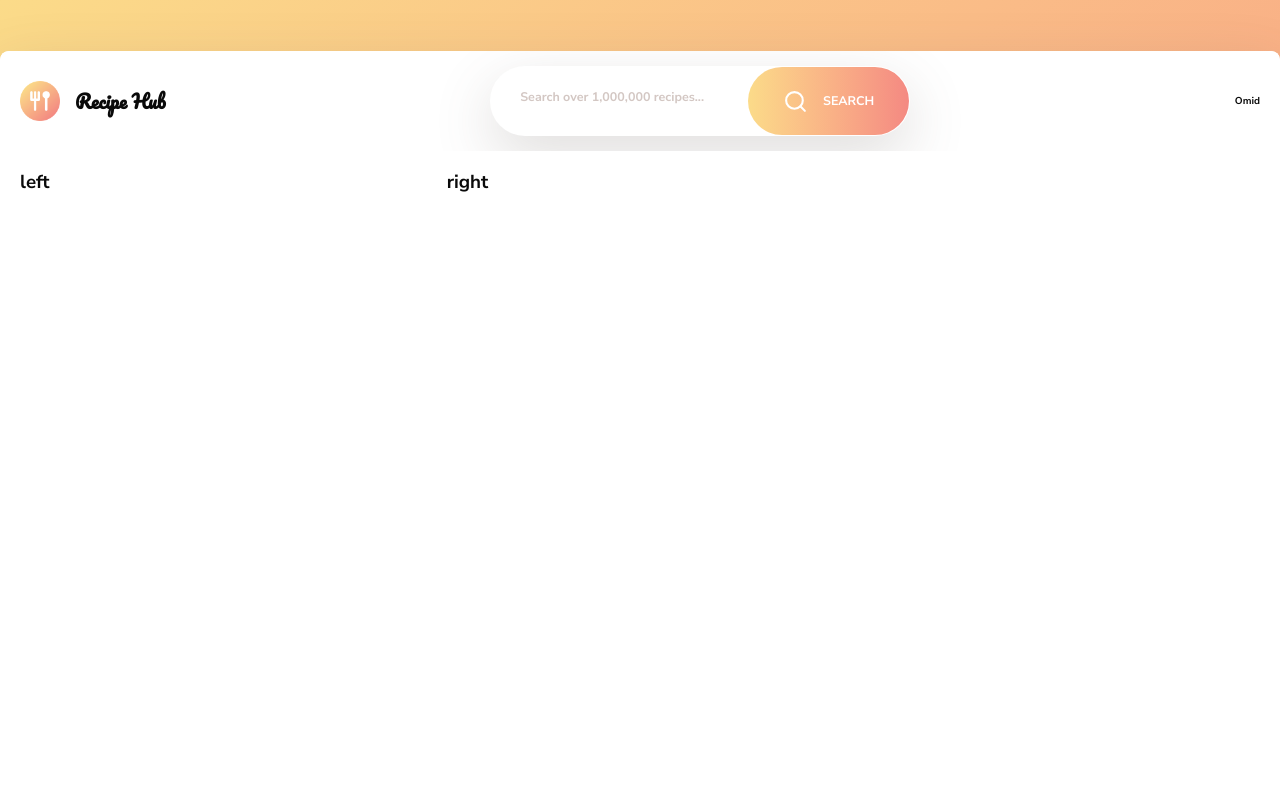
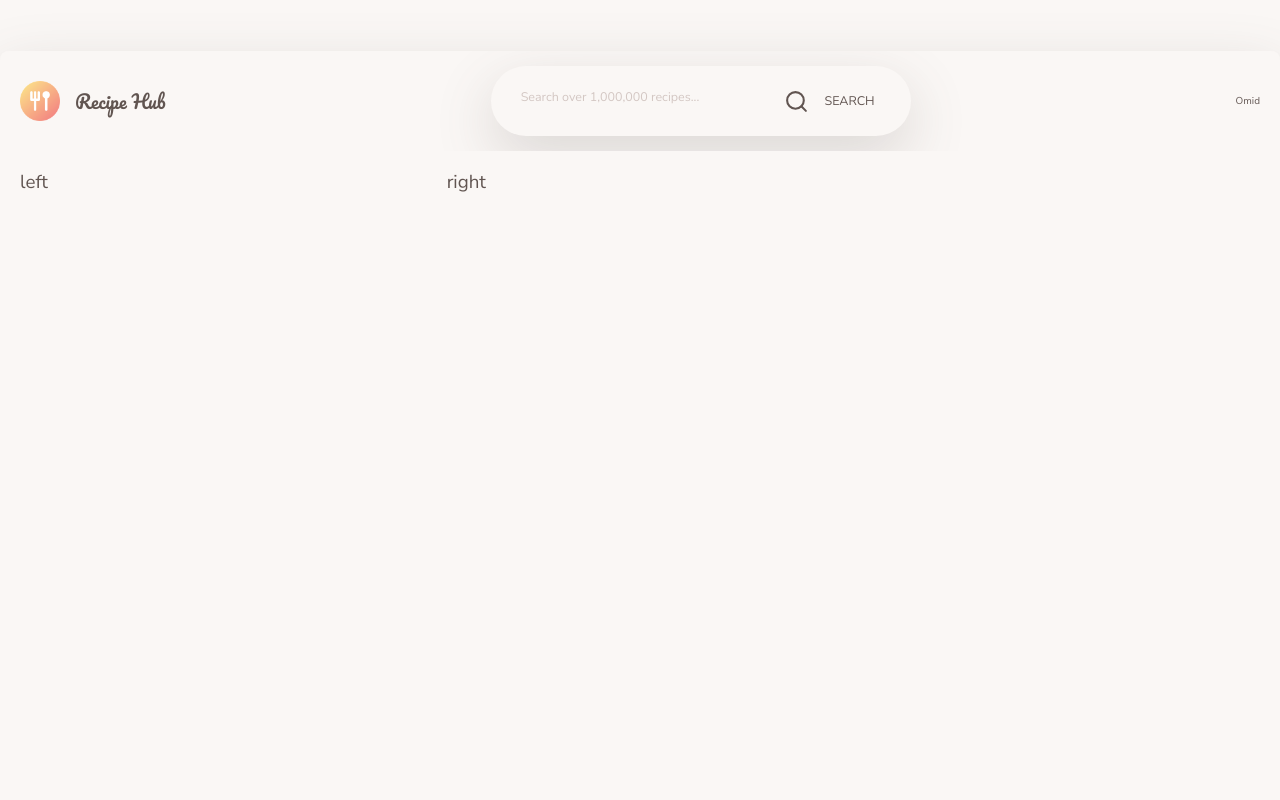
Before and after one commit to omidsdgi/recipe-hub, a Next.js app: page / in a window 1280 px wide. Shown: the top 800 px of the page. Built offline with nearby package versions, Linux system fonts and the light colour scheme.

Commit message:
refactor (theme): align theme tokens with shadcn design system

```diff
--- a/src/app/globals.css
+++ b/src/app/globals.css
@@ -10,154 +10,116 @@
     font-size: 62.5%;
     @apply font-sans;
   }
+
   body {
-    font-family: var(--font-body);
-    font-weight: bold;
     min-height: 100vh;
     line-height: 1.6;
-    color: var(--color-foreground);
-    background: transparent;
+
+    font-family: var(--font-body);
+
     @apply bg-background text-foreground;
   }
+
   * {
     @apply border-border outline-ring/50;
   }
+
+  *,
+  *::before,
+  *::after {
+    box-sizing: border-box;
   }
-  @theme  {
-    /* Brand */
-    --color-primary: #f38e82;
-    --color-primary-hover: #ec7b6d;
 
-    --color-gradient-from: #fbdb89;
-    --color-gradient-to: #f48982;
+  img,
+  picture,
+  svg {
+    display: block;
+    max-width: 100%;
+  }
 
-    /* Semantic */
-    --color-background: #faf7f5;
-    --color-surface: #ffffff;
+  button,
+  input,
+  textarea,
+  select {
+    font: inherit;
+  }
 
-    --color-foreground: #615551;
-    --color-muted: #918581;
+  a {
+    color: inherit;
+    text-decoration: none;
+  }
+}
+@theme {
+  --gradient-from: #fbdb89;
+  --gradient-to: #f48982;
 
-    --color-border: #f2efee;
+  --shadow-card: 0 2rem 6rem rgba(97, 85, 81, 0.2);
+
   --color-placeholder: #d3c7c3;
-
-    /* Shadow */
-    --shadow-card: 0 2rem 6rem rgba(97, 85, 81, 0.2);
 }
 .dark {
-    --color-background: #181614;
-    --color-surface: #24201e;
+  color-scheme: dark;
 
-    --color-foreground: #f9f5f3;
-    --color-muted: #b8aaa5;
+  --background: #181614;
+  --foreground: #f9f5f3;
 
-    --color-border: #3b3532;
-    --color-placeholder: #7b6f6a;
+  --card: #24201e;
+  --card-foreground: #f9f5f3;
 
-    --color-primary: #f38e82;
-    --color-primary-hover: #f6a092;
+  --popover: #24201e;
+  --popover-foreground: #f9f5f3;
 
-    --color-gradient-from: #f8c96a;
-    --color-gradient-to: #f38e82;
+  --primary: #f38e82;
+  --primary-foreground: #ffffff;
 
-    --shadow-card: 0 2rem 6rem rgba(0, 0, 0, 0.35);
+  --secondary: #3b3532;
+  --secondary-foreground: #f9f5f3;
 
-    --background: oklch(0.145 0 0);
+  --muted: #3b3532;
+  --muted-foreground: #b8aaa5;
 
-    --foreground: oklch(0.985 0 0);
+  --accent: #3b3532;
+  --accent-foreground: #f9f5f3;
 
-    --card: oklch(0.205 0 0);
+  --destructive: #dc2626;
 
-    --card-foreground: oklch(0.985 0 0);
+  --border: #3b3532;
+  --input: #3b3532;
 
-    --popover: oklch(0.205 0 0);
+  --ring: #f38e82;
+}
+:root {
+  color-scheme: light;
 
-    --popover-foreground: oklch(0.985 0 0);
+  --background: #faf7f5;
+  --foreground: #615551;
 
-    --primary: oklch(0.922 0 0);
+  --card: #ffffff;
+  --card-foreground: #615551;
 
-    --primary-foreground: oklch(0.205 0 0);
+  --popover: #ffffff;
+  --popover-foreground: #615551;
 
-    --secondary: oklch(0.269 0 0);
+  --primary: #f38e82;
+  --primary-foreground: #ffffff;
 
-    --secondary-foreground: oklch(0.985 0 0);
+  --secondary: #f2efee;
+  --secondary-foreground: #615551;
 
-    --muted: oklch(0.269 0 0);
+  --muted: #f2efee;
+  --muted-foreground: #918581;
 
-    --muted-foreground: oklch(0.708 0 0);
+  --accent: #f2efee;
+  --accent-foreground: #615551;
 
-    --accent: oklch(0.269 0 0);
+  --destructive: #dc2626;
 
-    --accent-foreground: oklch(0.985 0 0);
+  --border: #f2efee;
+  --input: #f2efee;
 
-    --destructive: oklch(0.704 0.191 22.216);
+  --ring: #f38e82;
 
-    --border: oklch(1 0 0 / 10%);
-
-    --input: oklch(1 0 0 / 15%);
-
-    --ring: oklch(0.556 0 0);
-
-    --chart-1: oklch(0.87 0 0);
-
-    --chart-2: oklch(0.556 0 0);
-
-    --chart-3: oklch(0.439 0 0);
-
-    --chart-4: oklch(0.371 0 0);
-
-    --chart-5: oklch(0.269 0 0);
-
-    --sidebar: oklch(0.205 0 0);
-
-    --sidebar-foreground: oklch(0.985 0 0);
-
-    --sidebar-primary: oklch(0.488 0.243 264.376);
-
-    --sidebar-primary-foreground: oklch(0.985 0 0);
-
-    --sidebar-accent: oklch(0.269 0 0);
-
-    --sidebar-accent-foreground: oklch(0.985 0 0);
-
-    --sidebar-border: oklch(1 0 0 / 10%);
-
-    --sidebar-ring: oklch(0.556 0 0);
-  }
-  :root{
-    color-scheme: light;
-    --background: oklch(1 0 0);
-    --foreground: oklch(0.145 0 0);
-    --card: oklch(1 0 0);
-    --card-foreground: oklch(0.145 0 0);
-    --popover: oklch(1 0 0);
-    --popover-foreground: oklch(0.145 0 0);
-    --primary: oklch(0.205 0 0);
-    --primary-foreground: oklch(0.985 0 0);
-    --secondary: oklch(0.97 0 0);
-    --secondary-foreground: oklch(0.205 0 0);
-    --muted: oklch(0.97 0 0);
-    --muted-foreground: oklch(0.556 0 0);
-    --accent: oklch(0.97 0 0);
-    --accent-foreground: oklch(0.205 0 0);
-    --destructive: oklch(0.577 0.245 27.325);
-    --border: oklch(0.922 0 0);
-    --input: oklch(0.922 0 0);
-    --ring: oklch(0.708 0 0);
-    --chart-1: oklch(0.87 0 0);
-    --chart-2: oklch(0.556 0 0);
-    --chart-3: oklch(0.439 0 0);
-    --chart-4: oklch(0.371 0 0);
-    --chart-5: oklch(0.269 0 0);
   --radius: 0.625rem;
-    --sidebar: oklch(0.985 0 0);
-    --sidebar-foreground: oklch(0.145 0 0);
-    --sidebar-primary: oklch(0.205 0 0);
-    --sidebar-primary-foreground: oklch(0.985 0 0);
-    --sidebar-accent: oklch(0.97 0 0);
-    --sidebar-accent-foreground: oklch(0.205 0 0);
-    --sidebar-border: oklch(0.922 0 0);
-    --sidebar-ring: oklch(0.708 0 0);
 }
   .dark{
     color-scheme: dark;
```
Lines whose indentation alone changed are shown as unchanged.
